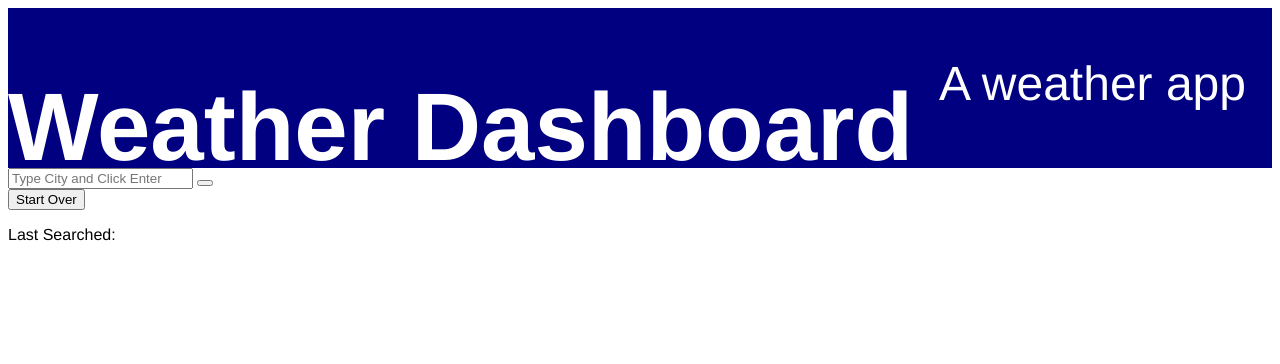
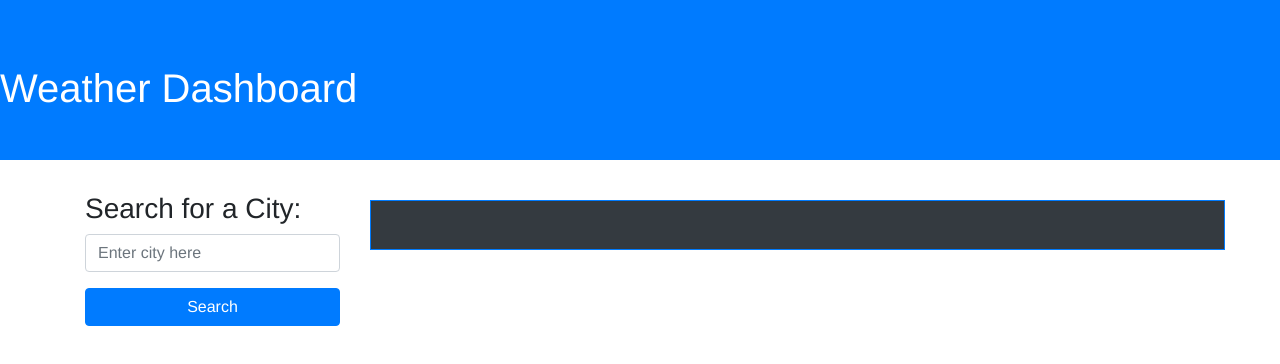
Before and after one commit to HelenLEvans/weather-dashboard, a plain HTML site: page index.html in a window 1280 px wide. Drawn offline with nearby package versions, Linux system fonts and the light colour scheme.

Commit message:
re-wrote index.html, added Bootstrap

```diff
--- a/index.html
+++ b/index.html
@@ -5,39 +5,57 @@
     <meta charset="UTF-8" />
     <meta http-equiv="X-UA-Compatible" content="IE=edge" />
     <meta name="viewport" content="width=device-width, initial-scale=1.0" />
+    <link rel="stylesheet" href="https://cdnjs.cloudflare.com/ajax/libs/twitter-bootstrap/4.5.0/css/bootstrap.min.css">
+    <link rel="stylesheet" href="https://code.jquery.com/ui/1.12.1/themes/base/jquery-ui.css"/>
     <link rel="stylesheet" href="./assets/style.css">
     <title>Weather Dashboard</title>
 </head>
 
 <body>
     <main>
-        <header class="jumbotron text-center bg-primary">
+        <header class="jumbotron jumbotron-fluid text-center bg-primary">
             <h1 class="text-weight-bold text-white ">Weather Dashboard </h1>
-            <div id="titleContainer">
-                <i class="bi bi-brightness-high text-white"></i>
-                <p class="lead text-white">A weather app</p>
-                <i class="bi bi-cloud-drizzle text-white"></i>
-            </div>
             <p id="currentDay" class="lead text-white"></p>
         </header>
-        <div class="row justify-content-center">
-            <div class="col-9 col-sm-6 col-lg-4 ">
-                <div class="input-group">
-                    <input class="form-control text-center" type="text" id="enterCity"
-                        placeholder="Type City and Click Enter">
-                    <button type="button" id="searchBtn" class="btn btn-primary"><i class="fas fa-search"></i></button>
+        <div class="container">
+            <div class="row justify-content-between">
+                <div class="col-3">
+                    <h3>Search for a City:</h3>
+                    <!-- GIVEN a weather dashboard with form inputs -->
+                    <form id="city-selection-form">
+                        <div class="form-group">
+                          <input type="text" class="form-control" id="entered-city-name" placeholder="Enter city here">
+                        </div>
+                        <button type="submit" id="submit-button" class="btn btn-primary col-12">Search</button>
+                        <div class="btn-group-vertical col-12 p-2" id="history" role="group" aria-label="Basic example">
+                            <!-- this is where our user's previous searches go. -->
+                        </div>
+                      </form>
+                </div>
+
+                <div class="col-9">
+                    <!-- section where our current weather goes -->
+                    <!-- reminder: needs fields for city, date, temp, wind, humidity, and an icon for weather. -->
+                    <div class="row justify-content-center">
+                        <div class="col-12 border border-primary m-2 text-white bg-dark" id="current-weather">
+                            <h3></h3>
+                            <img src="" alt="">
+                            <p></p>
+                            <p></p>
+                            <p></p>
+                        </div>
+
+                    <!-- section where our 5-day forecast goes -->
+                    <!-- reminder: we want a title (5-day forecast), with each tile showing date, temp, wind, humidity, and an icon. -->
+                    <div class="row justify-content-center" id="5day">
+                    </div>
                 </div>
             </div>
-            <div>
-                <button class="btn col-4 btn-primary pb-3 pt-3" type="button" id="newSearch">Start Over</button>
-            </div>
-            <p class="pt-3 d-none" id="lastSearchedTitle">Last Searched:</p>
-            <form class="col-6 col-sm-4 col-lg-2" id="searchedLast"></form>
-        </div>
-        </div>
         </div>
     </main>
     <script src="./assets/script.js"></script>
+    <script src="https://cdnjs.cloudflare.com/ajax/libs/jquery/3.5.1/jquery.min.js"></script>
+<script src="https://cdnjs.cloudflare.com/ajax/libs/twitter-bootstrap/4.5.0/js/bootstrap.min.js"></script>
 </body>
 
 </html>
```
